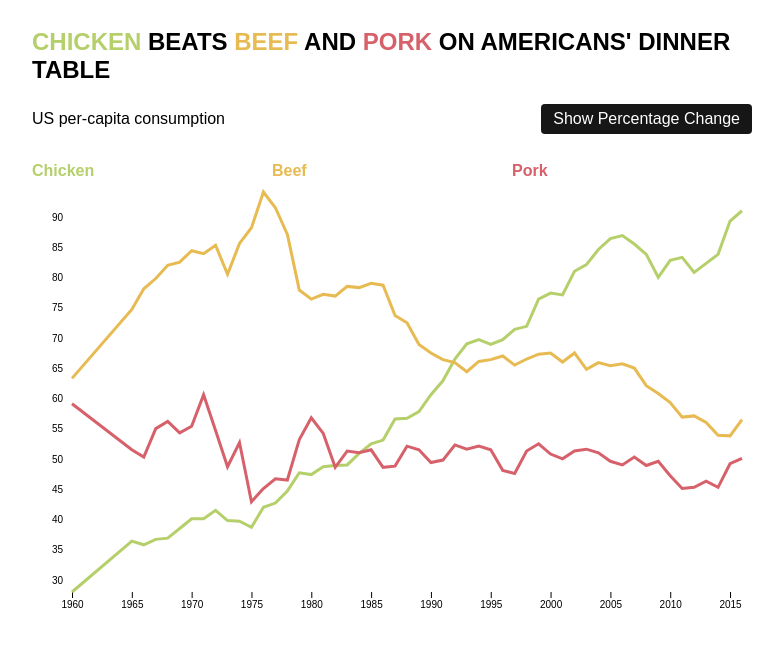
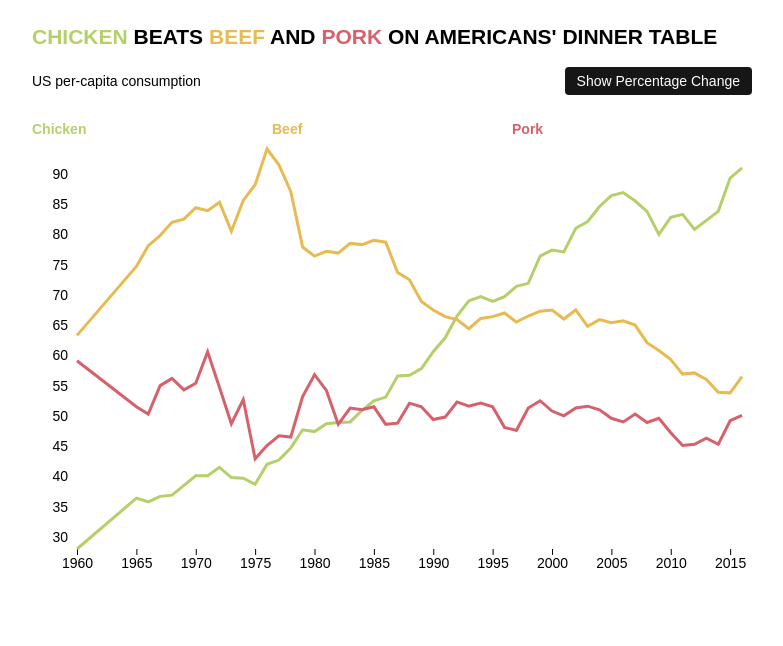
Before and after one commit to Zhenmao/poultry-livestock-consumption, a plain HTML site: page index.html in a window 1280 px wide. Shown: the whole page, without its empty margins (248-1031 px from the left). Drawn offline with nearby package versions, Linux system fonts and the light colour scheme; a web font is replaced by a local one.

Commit message:
Change font size of axes

```diff
--- a/css/style.css
+++ b/css/style.css
@@ -1,5 +1,6 @@
 body {
 	font-family: 'Encode Sans Expanded', sans-serif;
+	font-size: 14px;
 }
 
 .container {
@@ -77,3 +78,7 @@ button:hover {
 .y-axis .tick line {
 	stroke: none;
 }
+
+.tick text {
+	font-size: 14px;
+}
--- a/js/index.js
+++ b/js/index.js
@@ -1,8 +1,8 @@
 /* jshint esversion: 6 */
 (function(){
-	const width = 670;
+	const width = 665;
 	const height = 400;
-	const margin = {top: 10, right: 10, bottom: 20, left: 40};
+	const margin = {top: 10, right: 10, bottom: 20, left: 45};
 
 	const ids = ["chicken", "beef", "pork"];
 
```
